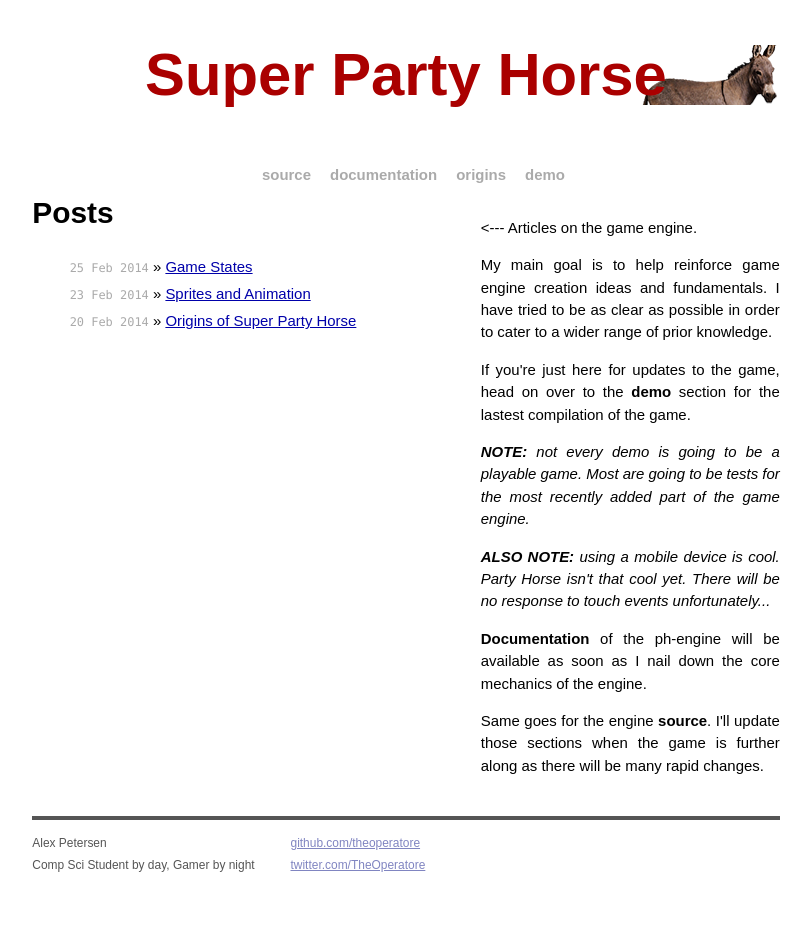
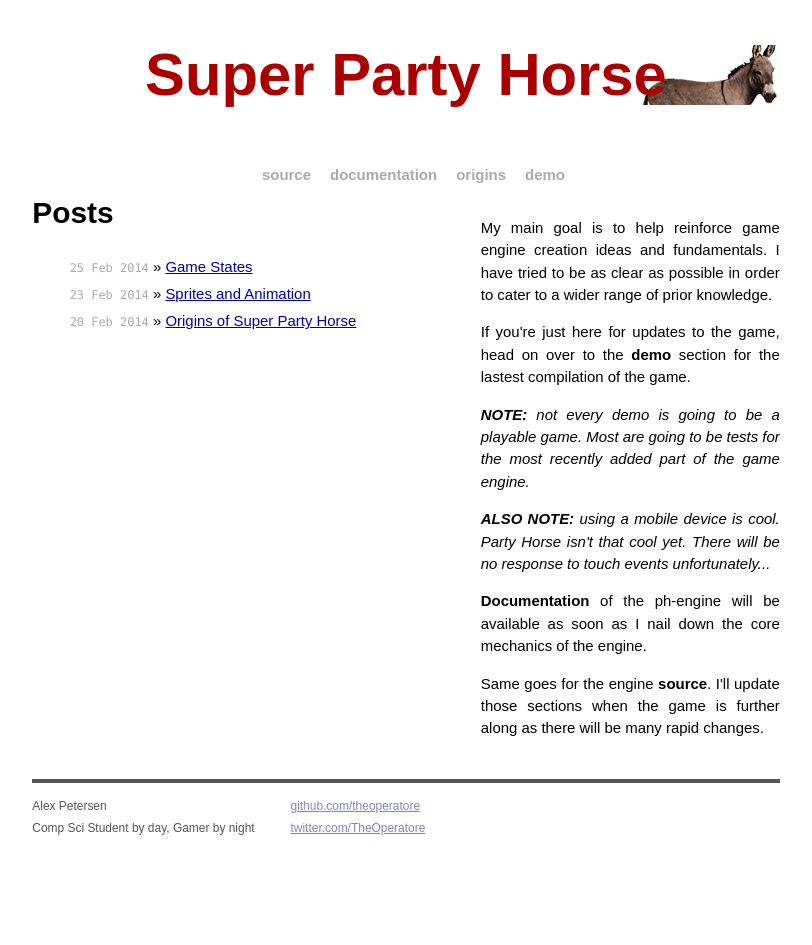
Before and after one commit to theoperatore/super-party-horse, a Jekyll site: the page built from index.html, in a window 1280 px wide. Shown: the whole page, without its empty margins (234-1046 px from the left). Built offline with Jekyll 4.4.1, drawn with Linux system fonts in a browser that asks for light colours; Markdown is read by kramdown in place of the engine named in the settings.

Commit message:
upated home

```diff
--- a/index.html
+++ b/index.html
@@ -5,7 +5,6 @@ title: Super Party Horse -- The Blog
 
 <div id="home">
   <div class='right_col'>
-    <p><--- Articles on the game engine.</p>
     <p>My main goal is to help reinforce game engine creation ideas and fundamentals. I have tried to be as clear as possible in order to cater to a wider range of prior knowledge.</p>
     <p>If you're just here for updates to the game, head on over to the <strong>demo</strong> section for the lastest compilation of the game.</p>
     <p><em><strong>NOTE:</strong> not every demo is going to be a playable game. Most are going to be tests for the most recently added part of the game engine.</em></p>
```
